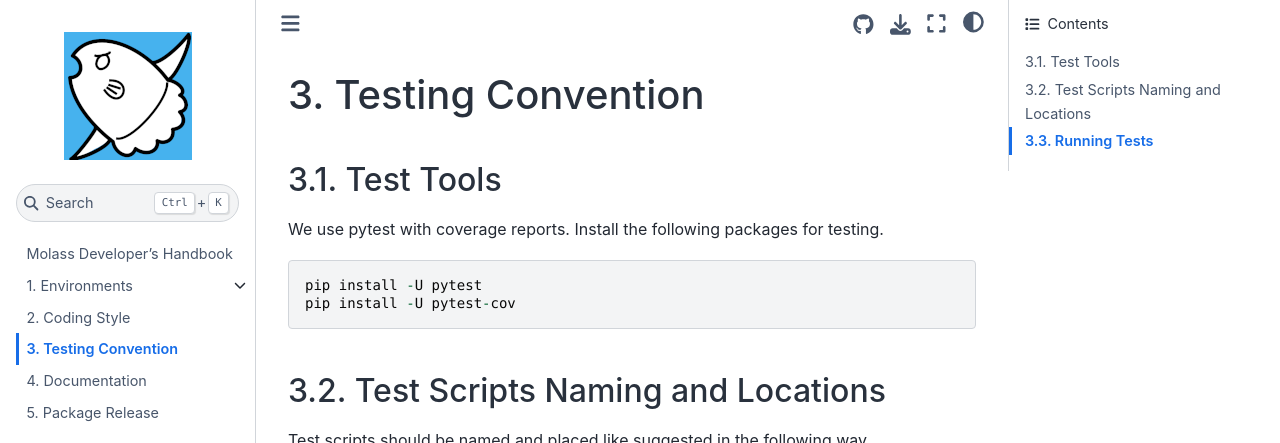
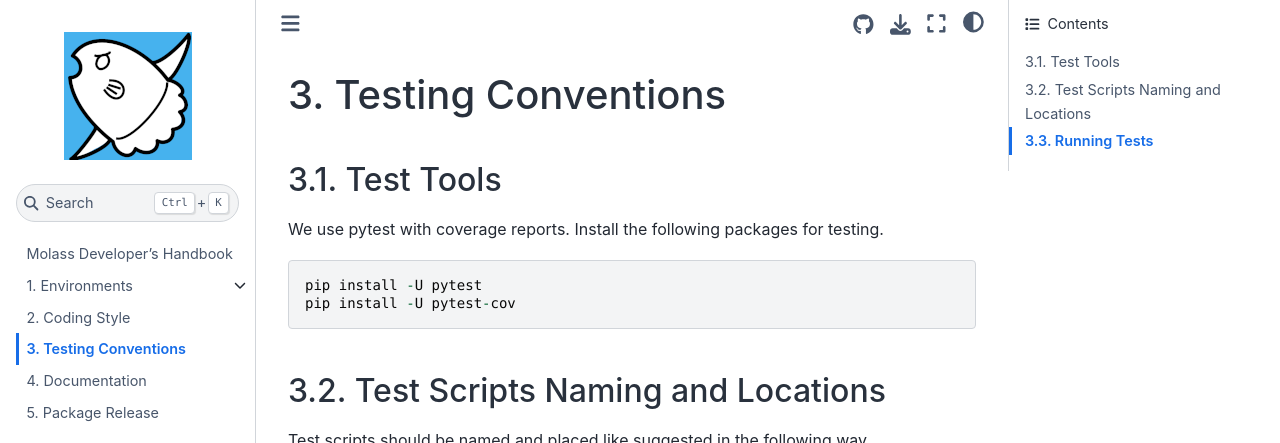
Before and after one commit to biosaxs-dev/molass-develop, a Jupyter Book: the page built from chapters/06/testing.md, in a window 1280 px wide and 900 px high. Shown: the top 443 px of the window. Built offline with Jupyter Book 1.0.4 settings and Sphinx 7.4.7 and the Sphinx Book theme 1.1.4, drawn with Linux system fonts in a browser that asks for light colours.

Commit message:
update for better grammar

```diff
--- a/_toc.yml
+++ b/_toc.yml
@@ -20,7 +20,7 @@ chapters:
 - file: chapters/05/coding_style
   title: Coding Style
 - file: chapters/06/testing
-  title: Testing Convention
+  title: Testing Conventions
 - file: chapters/07/documentation
   title: Documentation
 - file: chapters/08/release
--- a/chapters/06/testing.md
+++ b/chapters/06/testing.md
@@ -1,4 +1,4 @@
-# Testing Convention
+# Testing Conventions
 
 ## Test Tools
 
```
